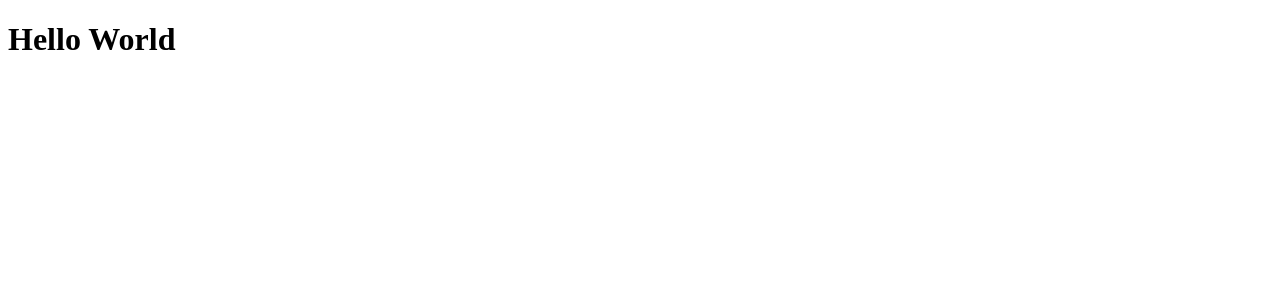
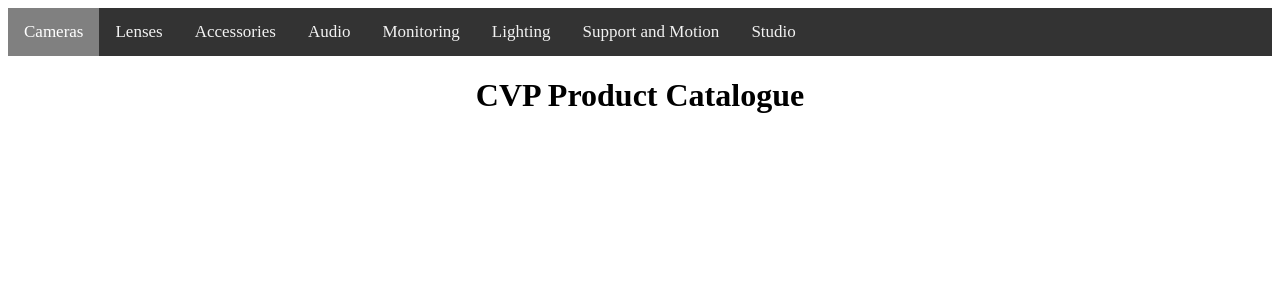
Before and after one commit to Racso1230/cvp-exercise, a PHP site: page / in a window 1280 px wide. Shown: the top 300 px of the page. Run offline with PHP 8.4, Linux system fonts and the light colour scheme.

Commit message:
initial navbar

```diff
--- a/index.php
+++ b/index.php
@@ -3,11 +3,22 @@
 <head>
     <meta charset="UTF-8">
     <meta name="viewport" content="width=device-width, initial-scale=1.0">
-    <link rel="stylesheet" href="static/static.css" type="text">
+    <link  type="text/css"rel="stylesheet" href="static/static.css">
     <title>CVP Exercise</title>
 </head>
 <body>
-    <h1>Hello World</h1>
+
+<div class= "nav">
+    <a class="active" href="https://cvp.com/department/cameras">Cameras</a>
+    <a href="https://cvp.com/department/lenses">Lenses</a>
+    <a href="https://cvp.com/department/accessories">Accessories</a>
+    <a href="https://cvp.com/department/audio">Audio</a>
+    <a href="https://cvp.com/department/monitoring">Monitoring</a>
+    <a href="https://cvp.com/department/lighting">Lighting</a>
+    <a href="https://cvp.com/department/support-motion">Support and Motion</a>
+    <a href="https://cvp.com/department/studio">Studio</a>
+</div>
+    <h1>CVP Product Catalogue</h1>
 </body>
 </html>
 
--- a/static/static.css
+++ b/static/static.css
@@ -0,0 +1,30 @@
+html {
+    scroll-behavior: smooth;
+}
+
+h1 {
+    text-align: center;
+}
+
+.nav {
+    background-color: #333;
+    overflow:hidden;
+}
+
+.nav a {
+    float:left;
+    color: #f2f2f2;
+    text-align: center;
+    padding: 14px 16px;
+    text-decoration: none;
+    font-size: 17px;
+}
+/**/
+.nav a:hover {
+    color: green;
+}
+
+.nav a.active {
+    background-color: grey;
+    color:white;
+}
```
